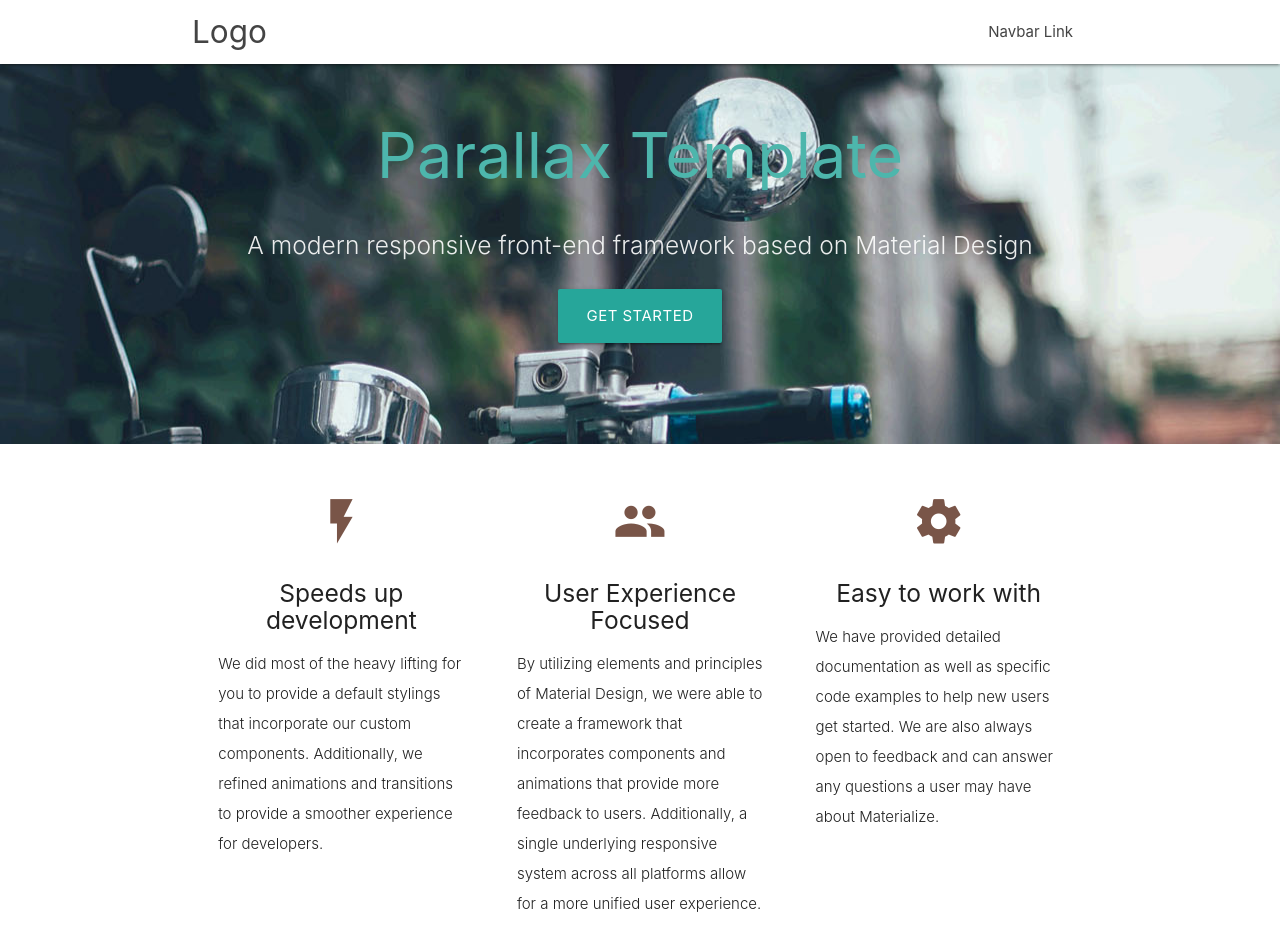
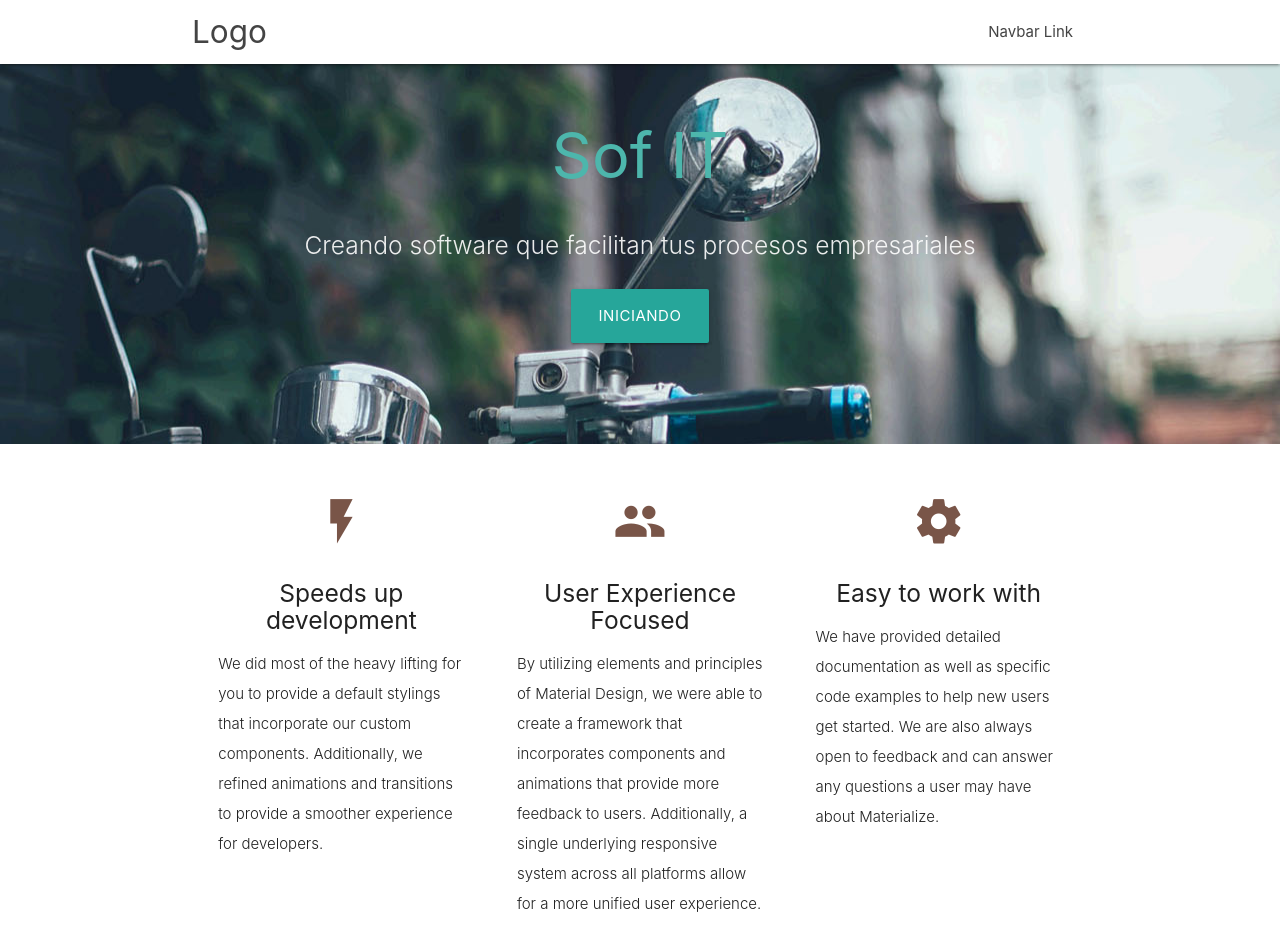
Before and after one commit to Jdeleons/Jdeleons.github.io, a plain HTML site: page index.html in a window 1280 px wide. Shown: the top 937 px of the page. Drawn offline with nearby package versions, Linux system fonts and the light colour scheme.

Commit message:
modificando pagina de inicio

```diff
--- a/index.html
+++ b/index.html
@@ -3,7 +3,7 @@
 <head>
   <meta http-equiv="Content-Type" content="text/html; charset=UTF-8"/>
   <meta name="viewport" content="width=device-width, initial-scale=1"/>
-  <title>Parallax Template - Materialize</title>
+  <title>Sof-IT</title>
 
   <!-- CSS  -->
   <link href="https://fonts.googleapis.com/icon?family=Material+Icons" rel="stylesheet">
@@ -29,12 +29,12 @@
     <div class="section no-pad-bot">
       <div class="container">
         <br><br>
-        <h1 class="header center teal-text text-lighten-2">Parallax Template</h1>
+        <h1 class="header center teal-text text-lighten-2">Sof IT</h1>
         <div class="row center">
-          <h5 class="header col s12 light">A modern responsive front-end framework based on Material Design</h5>
-        </div>
+          <h5 class="header col s12 light">Creando software que facilitan tus procesos empresariales</h5>
+        </div><br>
         <div class="row center">
-          <a href="http://materializecss.com/getting-started.html" id="download-button" class="btn-large waves-effect waves-light teal lighten-1">Get Started</a>
+          <a href="http://materializecss.com/getting-started.html" id="download-button" class="btn-large waves-effect waves-light teal lighten-1">Iniciando</a>
         </div>
         <br><br>
 
```
